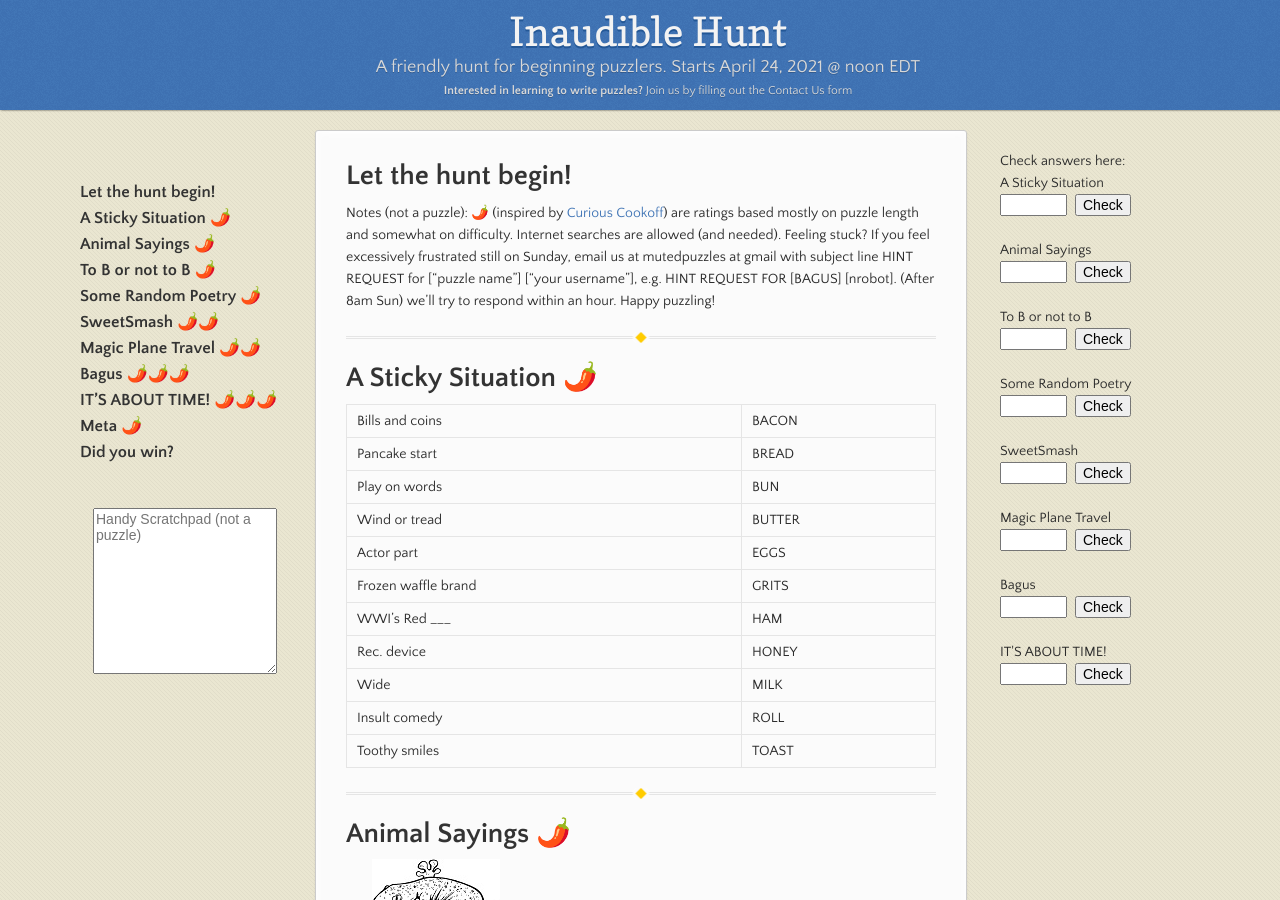
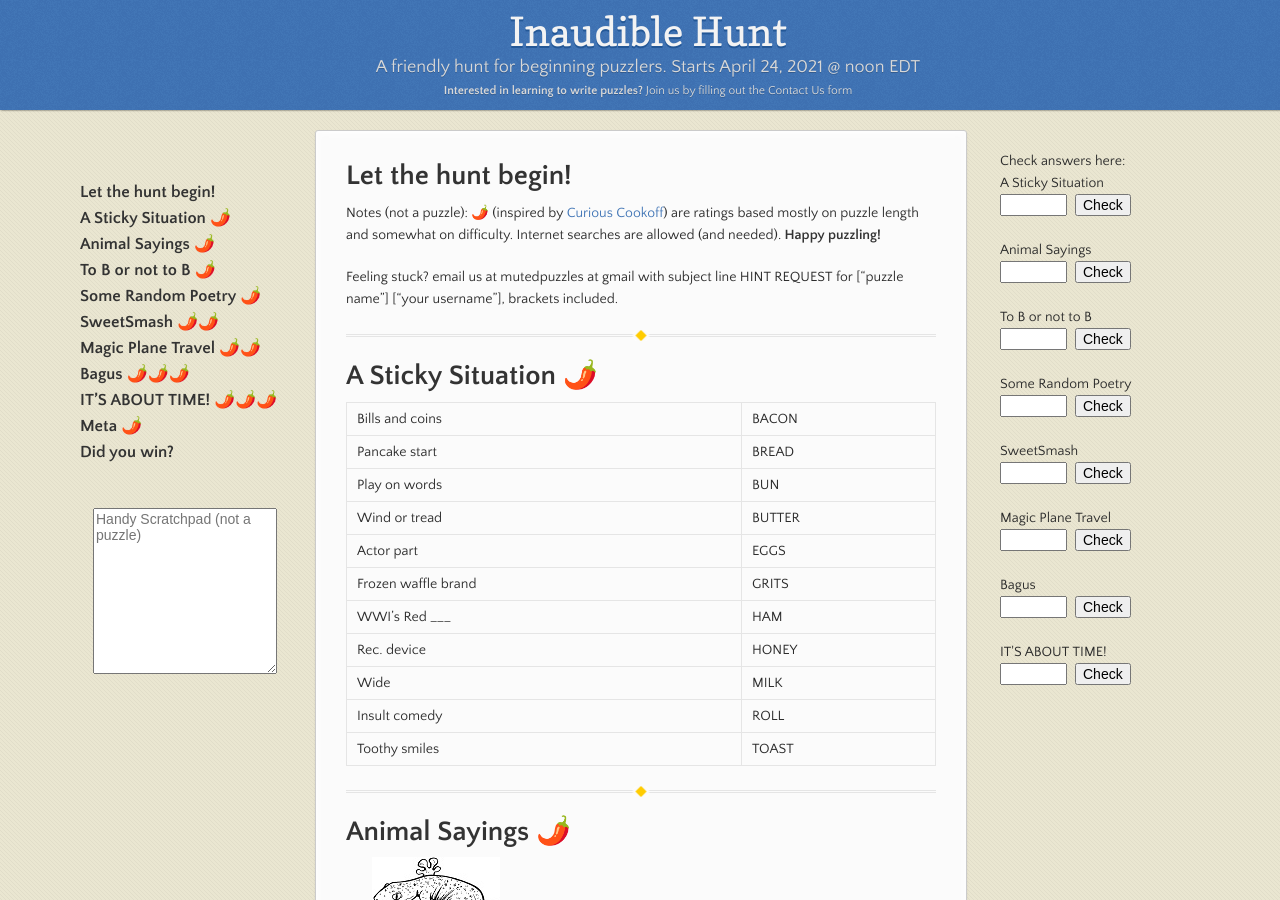
Before and after one commit to nro-bot/aprilhunt, a Jekyll site: the page built from Welcome to mini hunt!.md, in a window 1280 px wide and 900 px high. Built offline with Jekyll 4.4.1, drawn with Linux system fonts in a browser that asks for light colours; our own code applies the rules of GitHub Pages for plain Markdown files.

```diff
--- a/Welcome to mini hunt!.md
+++ b/Welcome to mini hunt!.md
@@ -6,11 +6,11 @@ layout: puzzlepage
 
 Notes (not a puzzle): 🌶️ (inspired by [Curious
 Cookoff](https://curiouscookoff.com)) are ratings based mostly on puzzle length
-and somewhat on difficulty. Internet searches are allowed (and needed). Feeling
-stuck? If you feel excessively frustrated still on Sunday, email us at
-mutedpuzzles at gmail with subject line HINT REQUEST for ["puzzle name"] ["your
-username"], e.g.  HINT REQUEST FOR [BAGUS] [nrobot]. (After 8am Sun) we'll try
-to respond within an hour. Happy puzzling!
+and somewhat on difficulty. Internet searches are allowed (and needed). __Happy
+puzzling!__
+
+Feeling stuck? email us at mutedpuzzles at gmail with subject line HINT REQUEST for ["puzzle name"] ["your
+username"], brackets included.
 
 * * *
 
```
Also changed, not shown: index.md (+10 -8 lines).
